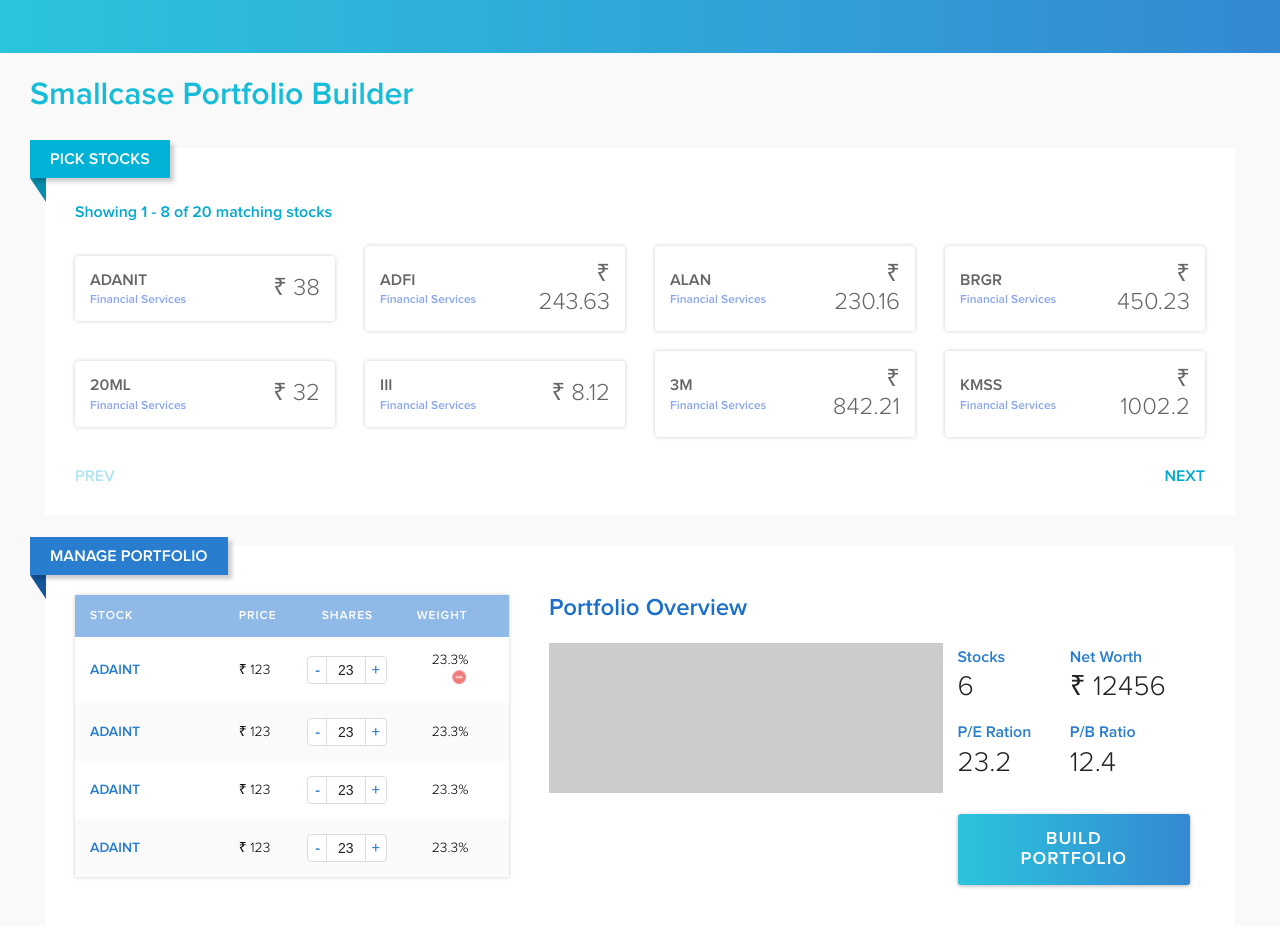
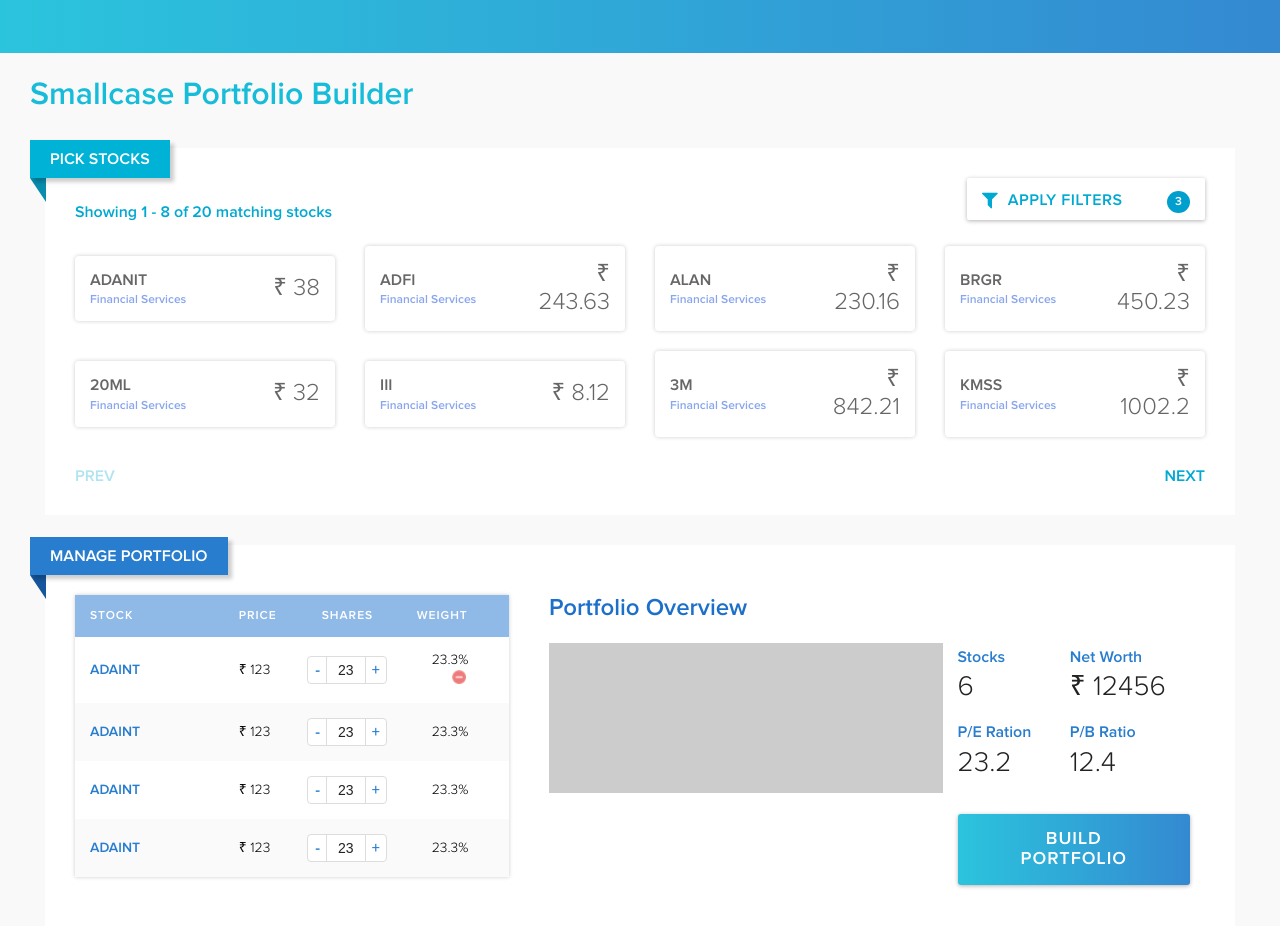
Before and after one commit to ssolanki/smallcase, a React app: page / in a window 1280 px wide. Built offline with nearby package versions, Linux system fonts and the light colour scheme.

Commit message:
filter ui added

```diff
--- a/src/components/App/App.js
+++ b/src/components/App/App.js
@@ -30,7 +30,7 @@ class App extends React.Component{
   render() {
     const stockPrices = this.state.price
     const addedStocks = this.state.addedStocks
-    console.log(addedStocks, stockPrices)
+
     return (
       <BrowserRouter>
         <div>
--- a/src/components/StocksList/StocksList.css
+++ b/src/components/StocksList/StocksList.css
@@ -9,6 +9,36 @@
   color: #00A9D2;
   padding: 25px 15px;
   font-weight: bold;
+}
+.filters{
+  position: absolute;
+  top: 30px;
+  right: 30px;
+  background: #FFFFFF;
+  box-shadow: 0 1px 4px 0 rgba(0,0,0,0.30);
+  border-radius: 2px;
+  padding: 10px 15px;
+}
+.filters img{
+  margin: 0px 5px 0px 0px;
+  position: relative;
+  top: 4px;
+}
+.filters .text{
+  font-size: 16px;
+  color: #00A9D2;
+  letter-spacing: 0.5px;
+  text-transform: uppercase;
+  margin-right: 40px
+}
+.filters .count{
+  width: 20px;
+  height: 20px;
+  border-radius: 50%;
+  font-size: 12px;
+  color: #FFFFFF;
+  background: #009FCE;
+  padding: 5px 8px;
 }
 .banner{
   background: #00B3D6;
--- a/src/components/StocksList/StocksList.js
+++ b/src/components/StocksList/StocksList.js
@@ -3,6 +3,7 @@ import React from 'react'
 import styles from './StocksList.css'
 import classNames from 'classnames/bind'
 import StockInfo from './StockInfo/StockInfo'
+import filterImgUrl from '../../images/filter.png'
 
 let cx = classNames.bind(styles)
 
@@ -20,7 +21,6 @@ class StocksList extends React.Component {
     this.showNextStocks = this.showNextStocks.bind(this)
   }
   componentDidMount () {
-    console.log(this.props)
     this.setState({stockPrices: this.props.stockPrices, addedStocks: this.props.addedStocks})
   }
   componentWillReceiveProps(nextProps) {
@@ -54,7 +54,6 @@ class StocksList extends React.Component {
     })
 
     let stocksList = []
-    console.log(addedStocks)
     Object.keys(prices).map((key, index) => {
       if(index >= (pageNo+1)*perPageItems || index < pageNo* perPageItems)
         return
@@ -70,6 +69,11 @@ class StocksList extends React.Component {
           <div className={styles.info}>
             Showing {lowerIndex} - {higherIndex} of {totalStocks} matching stocks
           </div>
+          <div className={styles.filters}>
+            <img src={filterImgUrl} />
+            <span className={styles.text}> apply filters </span>
+            <span className={styles.count}> 3 </span>
+          </div>
           {stocksList}
           <div className={styles.actionSection}>
             <div className={prevBtnClass} onClick={this.showPrevStocks}> prev </div>
```
Also changed, not shown: src/images/filter.png (added).
